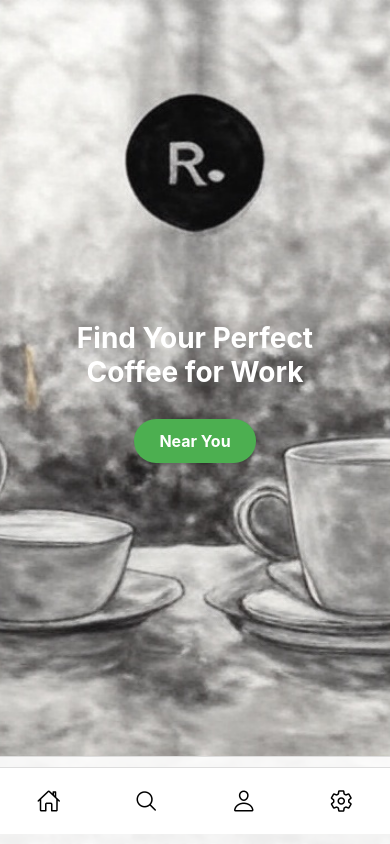
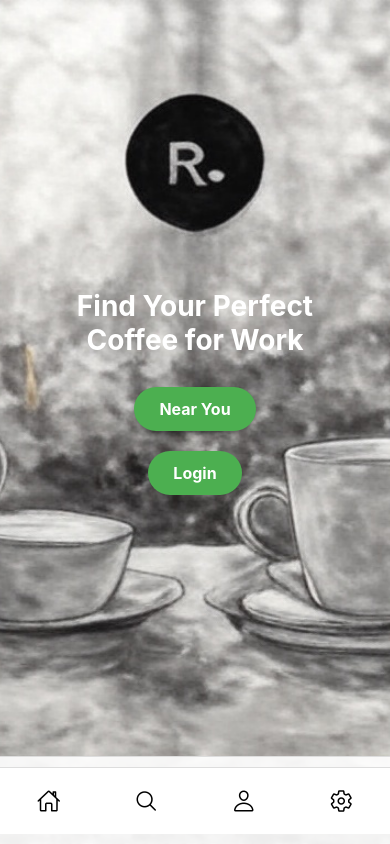
Before and after one commit to cabrinilm/BeanRemote, a React Native app in the folder mapReactNative/: screen /Home in a window 390 px wide. Built offline with nearby package versions, Linux system fonts and the light colour scheme.

Commit message:
maps needs adjusment

```diff
--- a/mapReactNative/components/screens/Home2Screen.js
+++ b/mapReactNative/components/screens/Home2Screen.js
@@ -5,11 +5,12 @@ import logo from '../../assets/logo.jpg';
 import NewNavBar from '../NewNavBar';
 import MapBox from '../MapBox';
 
-const Home2Screen = () => {
+const Home2Screen = ({ route, navigation }) => {
   const [showMap, setShowMap] = useState(false);
   const [fadeAnim] = useState(new Animated.Value(0));
   const [overlayAnim] = useState(new Animated.Value(0));
   const scaleAnim = useRef(new Animated.Value(1)).current;
+  const [isLoggedIn, setIsLoggedIn] = useState(route.params?.loggedIn || false);
 
   useEffect(() => {
     Animated.timing(fadeAnim, {
@@ -50,12 +51,14 @@ const Home2Screen = () => {
     }).start();
   };
 
+  const handleLoginPress = () => {
+    navigation.navigate('Login');
+  };
+
   return (
     <ImageBackground source={logo} style={styles.backgroundImage} resizeMode="cover">
       <View style={styles.container}>
-        {showMap ? (
-          <Animated.View style={[styles.overlay, { opacity: overlayAnim }]} />
-        ) : (
+        {!isLoggedIn ? (
           <Animated.View style={[styles.initialContent, { opacity: fadeAnim }]}>
             <Text style={styles.title}>Find Your Perfect</Text>
             <Text style={styles.subtitle}>Coffee for Work</Text>
@@ -64,10 +67,11 @@ const Home2Screen = () => {
                 <Text style={styles.nearYouText}>Near You</Text>
               </Animated.View>
             </TouchableWithoutFeedback>
+            <TouchableOpacity onPress={handleLoginPress} style={styles.loginButton}>
+              <Text style={styles.loginButtonText}>Login</Text>
+            </TouchableOpacity>
           </Animated.View>
-        )}
-
-        {showMap && (
+        ) : (
           <View style={styles.mapContainer}>
             <TouchableOpacity style={styles.backButton} onPress={handleBackPress}>
               <Ionicons name="close-outline" size={28} color="#fff" />
@@ -141,14 +145,6 @@ const styles = StyleSheet.create({
     borderRadius: 20,
     zIndex: 10,
   },
-  overlay: {
-    position: 'absolute',
-    top: 0,
-    left: 0,
-    right: 0,
-    bottom: 0,
-    backgroundColor: 'rgba(0,0,0,0.4)',
-  },
   navbarContainer: {
     position: 'absolute',
     bottom: 0,
@@ -160,6 +156,19 @@ const styles = StyleSheet.create({
     zIndex: 10,
     paddingVertical: 10,
   },
+  loginButton: {
+    backgroundColor: '#4CAF50',
+    paddingVertical: 12,
+    paddingHorizontal: 25,
+    borderRadius: 30,
+    marginVertical: 10,
+    elevation: 2,
+  },
+  loginButtonText: {
+    color: '#fff',
+    fontSize: 16,
+    fontWeight: 'bold',
+  },
 });
 
 export default Home2Screen;
```
